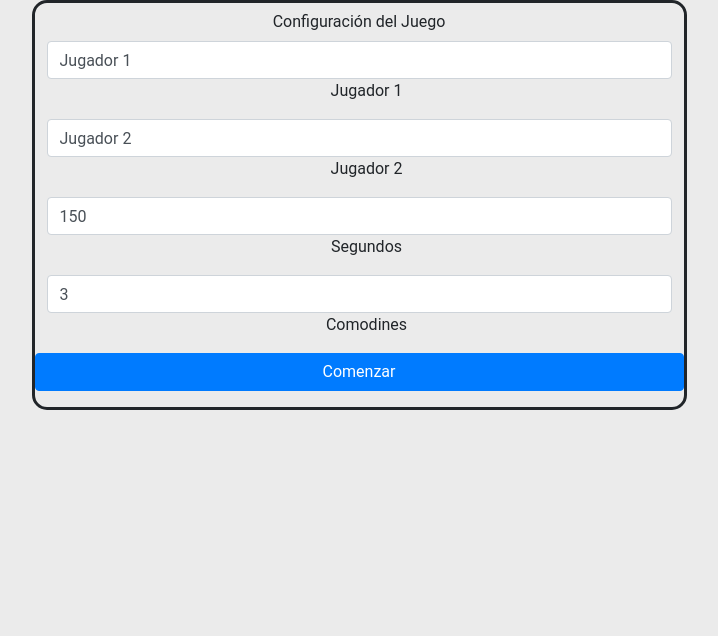
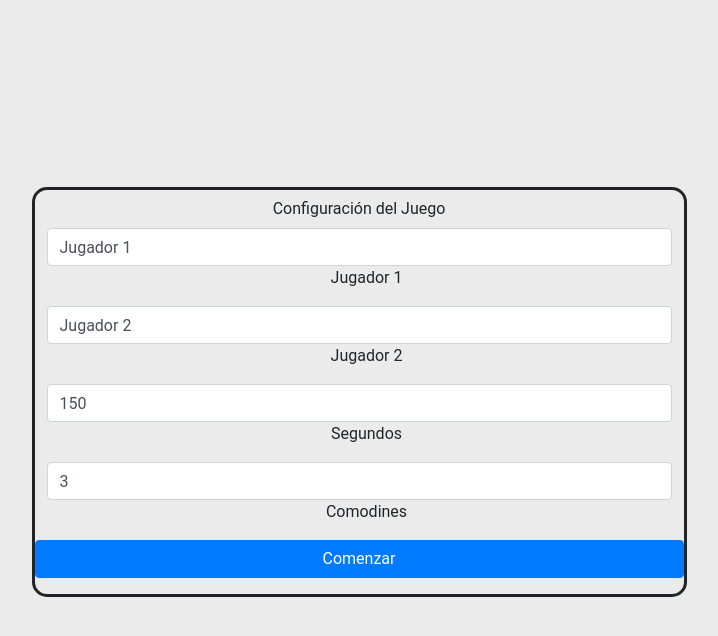
Before and after one commit to vtaltuna-cu/rosconometro, an Angular app: page / in a window 1280 px wide. Shown: the top 636 px of the page, without its empty margins (281-999 px from the left). Built offline with nearby package versions, Linux system fonts and the light colour scheme.

Commit message:
Ajustes varios

```diff
--- a/src/app/app.component.html
+++ b/src/app/app.component.html
@@ -1,4 +1,4 @@
-<div class="" style=" display: contents; flex: 1 1; ">
+<div class="container-fluid" style="display: contents;">
 
   <form class="needs-validation" name="searchForm"  [formGroup]="searchForm"   novalidate style="display: flex; flex: 1 1 auto; overflow-y: hidden; justify-content: center;">
 
--- a/src/app/app.component.scss
+++ b/src/app/app.component.scss
@@ -2,7 +2,6 @@
     display: flex;
     flex-direction: column;
     flex: 1 1 auto;
-   // background-color: ;
 }
 
 
--- a/src/styles.scss
+++ b/src/styles.scss
@@ -28,6 +28,7 @@ body { margin: 0; font-family: Roboto, "Helvetica Neue", sans-serif; }
    body{
     overflow: hidden;
     background-color:#EBEBEB;//#F8F8F8
+    display: flex;
   }
 
   .h1,
```
